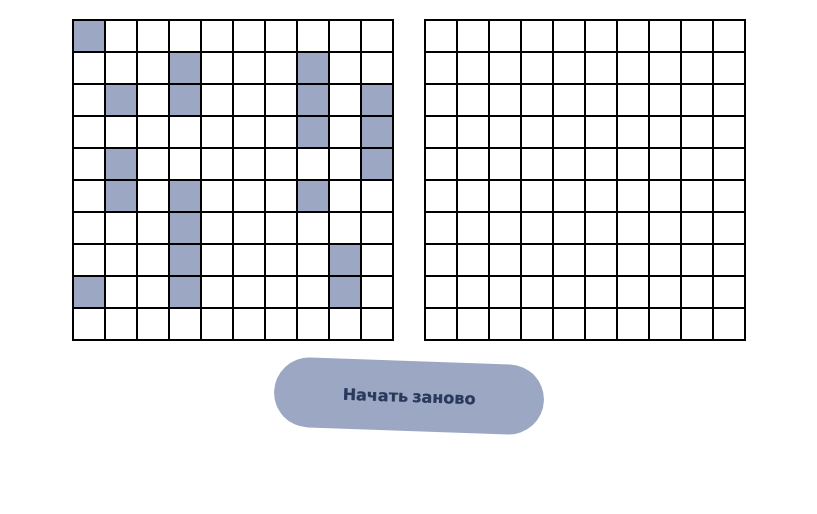
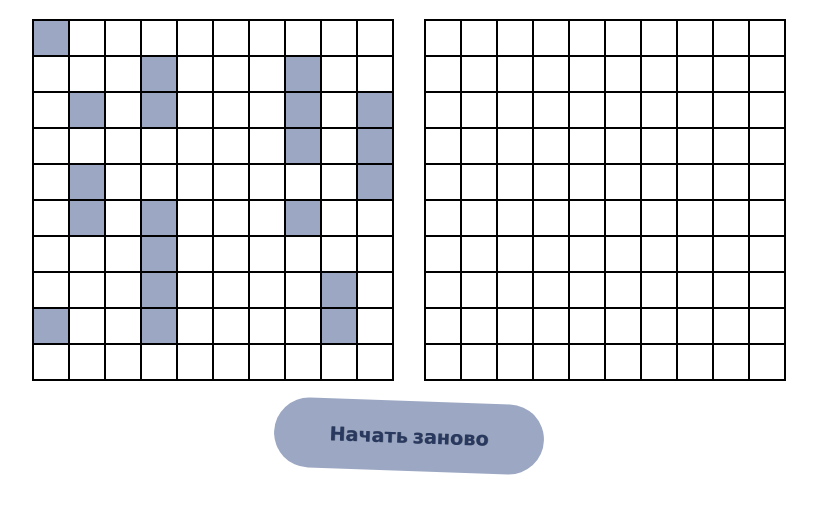
Before and after one commit to rvsaitov/tensor-seabattle, a plain HTML site: page index.html in a window 1280 px wide. In both pictures the pointer is over the link "Начать заново". Shown: the part 74-588 px from the top of the page, without its empty margins (231-1048 px from the left). Drawn offline with nearby package versions, Linux system fonts and the light colour scheme.

Commit message:
micro upd

```diff
--- a/css/style.css
+++ b/css/style.css
@@ -47,6 +47,7 @@ body {
     text-align: center;
     width: 30px;
     height: 30px;
+    padding: 2px;
 }
 
 .rerun {
@@ -77,5 +78,6 @@ body {
     height: 50px;
     line-height: 50px;
     width: 250px;
+    font-size: 1.2em;
     transition: 0.3s all ease;
 }
```
